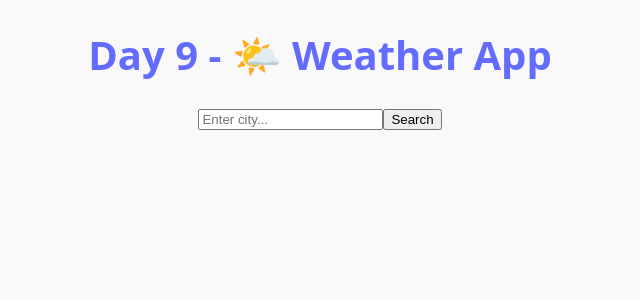
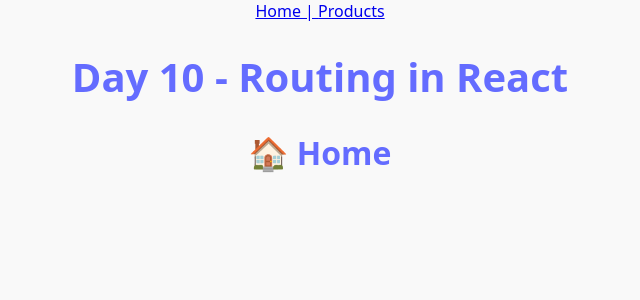
Before and after one commit to saraavaznjd/my-react-app, a React (Vite) app in the folder my-react-app/: page / in a window 1280 px wide. Shown: the top 300 px of the page, without its empty margins (320-960 px from the left). Built offline with nearby package versions, Linux system fonts and the light colour scheme.

Commit message:
Day-10 Routing in React

```diff
--- a/my-react-app/package.json
+++ b/my-react-app/package.json
@@ -12,7 +12,8 @@
   "dependencies": {
     "axios": "^1.11.0",
     "react": "^19.1.1",
-    "react-dom": "^19.1.1"
+    "react-dom": "^19.1.1",
+    "react-router-dom": "^7.8.2"
   },
   "devDependencies": {
     "@eslint/js": "^9.32.0",
--- a/my-react-app/src/App.css
+++ b/my-react-app/src/App.css
@@ -1,3 +1,16 @@
+*{
+  text-align: center;
+}
+
+li{
+  list-style: none;
+}
+
+link{
+  text-decoration: none;
+  font-weight: bold;
+}
+
 .app-container {
   text-align: center;
   padding: 2rem;
@@ -8,6 +21,11 @@
   font-size: 2.5rem;
 }
 
+h2{
+  color: #646cff;
+  font-size: 2rem;
+}
+
 p {
   font-size: 1.2rem;
   color: #333;
--- a/my-react-app/src/App.jsx
+++ b/my-react-app/src/App.jsx
@@ -1,14 +1,64 @@
+// App.jsx
+import { BrowserRouter, Routes, Route, Link, useParams } from "react-router-dom";
 import './App.css'
-import WeatherApp from './components/weatherApp'
-
 
 function App() {
-  return(
-    <>
-      <h1 style={{ textAlign: "center" }}>Day 9 - 🌤️ Weather App</h1>
-      <WeatherApp/>
-    </>
-  )
+  return (
+    <BrowserRouter>
+      <nav>
+        <Link to="/">Home | </Link>
+        <Link to="/products">Products</Link>
+      </nav>
+
+      <Routes>
+        <Route path="/" element={<Home />} />
+        <Route path="/products" element={<ProductList />} />
+        <Route path="/product/:id" element={<ProductDetail />} />
+        <Route path="*" element={<NotFound />} />
+      </Routes>
+    </BrowserRouter>
+  );
 }
 
-export default App
+function Home() {
+  return (
+    <>
+      <h1 style={{ textAlign: "center" }}>Day 10 - Routing in React</h1>
+      <h2>🏠 Home</h2>
+    </>
+
+  )
+
+}
+
+function ProductList() {
+  const products = [
+    { id: 1, name: "Phone" },
+    { id: 2, name: "Laptop" },
+    { id: 3, name: "Tablet" }
+  ];
+
+  return (
+    <div>
+      <h2>📦 Product List</h2>
+      <ul>
+        {products.map(p => (
+          <li key={p.id}>
+            <Link to={`/product/${p.id}`}>{p.name}</Link>
+          </li>
+        ))}
+      </ul>
+    </div>
+  );
+}
+
+function ProductDetail() {
+  const { id } = useParams(); // getting address from id
+  return <h2>📄 Details of product {id}</h2>;
+}
+
+function NotFound() {
+  return <h2>🚫 Page note founde!</h2>;
+}
+
+export default App;
--- a/my-react-app/src/components/weatherApp.jsx
+++ b/my-react-app/src/components/weatherApp.jsx
@@ -31,8 +31,9 @@
 
     return (
         <div style={{ padding: '20', fontFamily: 'sans-serif', textAlign: 'center' }}>
-            <input type="text" placeholder="Enter city..." value={city} onChange={e => setCity(e.target.value)} />
-            <button onClick={fetchWeather}>Search</button>
+            <h1 style={{ textAlign: "center" }}>Day 9 - 🌤️ Weather App</h1>
+            <input style={{width:'40%',padding:'1rem 0.5rem', borderRadius:'0.5rem', border:'1px solid #646cff'}} type="text" placeholder="Enter city..." value={city} onChange={e => setCity(e.target.value)} />
+            <button onClick={fetchWeather} style={{padding:'1rem 2.5rem', marginLeft:'0.5rem', fontWeight:'bold', backgroundColor:'#646cff', border:'1px solid #646cff', borderRadius:'0.5rem',color:'white'}}>Search</button>
 
             {loading && <p>Data is loading...</p>}
             {error && <p style={{ color: "red" }}>error</p>}
```
Also changed, not shown: 1 other file (tests, documents, lock files or other folders).
